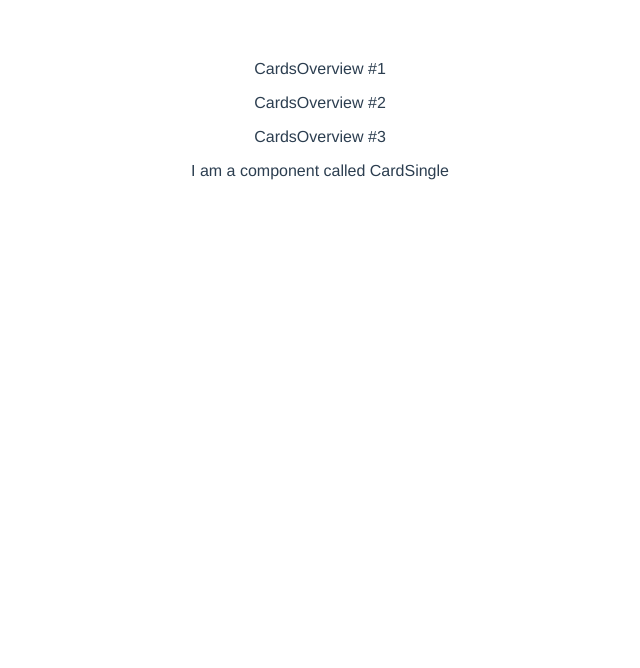
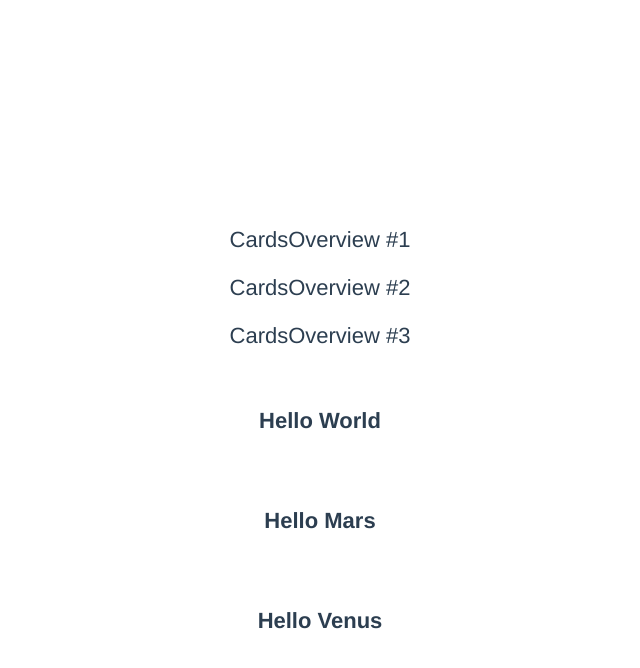
Before and after one commit to christophcar/vue-events, a Vue app: page / in a window 1280 px wide. Shown: the top 668 px of the page, without its empty margins (320-960 px from the left). Built offline with nearby package versions, Linux system fonts and the light colour scheme.

Commit message:
Added CardsSingle

```diff
--- a/src/components/CardSingle/CardSingle.scss
+++ b/src/components/CardSingle/CardSingle.scss
@@ -0,0 +1,22 @@
+body {
+  display: grid;
+  align-content: center;
+  justify-content: center;
+  grid-gap: 10px;
+  height: 100vh;
+}
+
+.card-single {
+  display: flex;
+  justify-content: center;
+  align-items: center;
+  min-height: 100px;
+  max-width: 600px;
+  font-size: 22px;
+  font-weight: 600;
+  border-radius: 15px;
+
+  &:hover {
+    box-shadow: 0 25px 55px rgba(0, 0, 0, 0.2), 0 16px 28px rgba(0, 0, 0, 0.24);
+  }
+}
--- a/src/components/CardSingle/CardSingle.vue
+++ b/src/components/CardSingle/CardSingle.vue
@@ -1,5 +1,7 @@
 <template>
-  <div class="card-single">I am a component called CardSingle</div>
+  <div class="card-single">
+    <slot>Hey, I am a slot of CardSingle</slot>
+  </div>
 </template>
 
 <script>
@@ -8,5 +10,6 @@ export default {
 };
 </script>
 
-<style>
+<style lang="scss">
+@import "src/components/CardSingle/CardSingle.scss";
 </style>
--- a/src/components/CardsOverview/CardsOverview.scss
+++ b/src/components/CardsOverview/CardsOverview.scss
@@ -0,0 +1,3 @@
+.cards-overview {
+  font-size: 22px;
+}
--- a/src/components/CardsOverview/CardsOverview.vue
+++ b/src/components/CardsOverview/CardsOverview.vue
@@ -1,11 +1,13 @@
 <template>
   <div>
-    <div>
+    <div class="cards-overview">
       <p>CardsOverview #1</p>
       <p>CardsOverview #2</p>
       <p>CardsOverview #3</p>
     </div>
-    <CardSingle/>
+    <CardSingle>Hello World</CardSingle>
+    <CardSingle>Hello Mars</CardSingle>
+    <CardSingle>Hello Venus</CardSingle>
   </div>
 </template>
 
```
